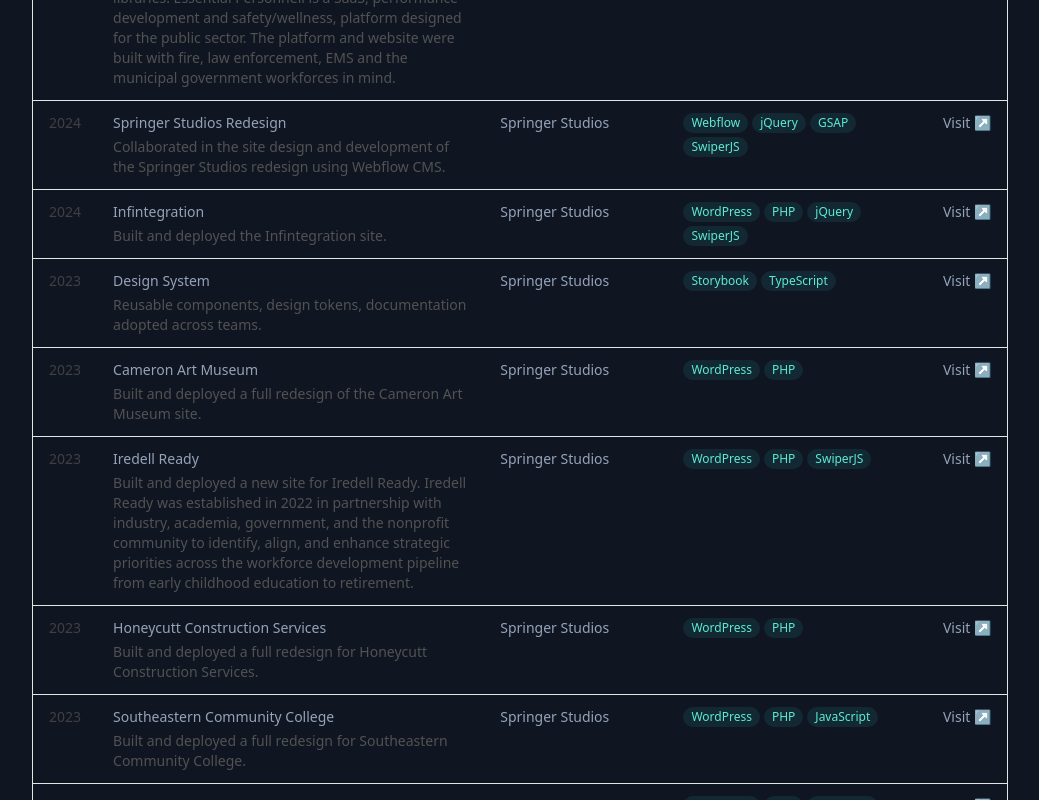
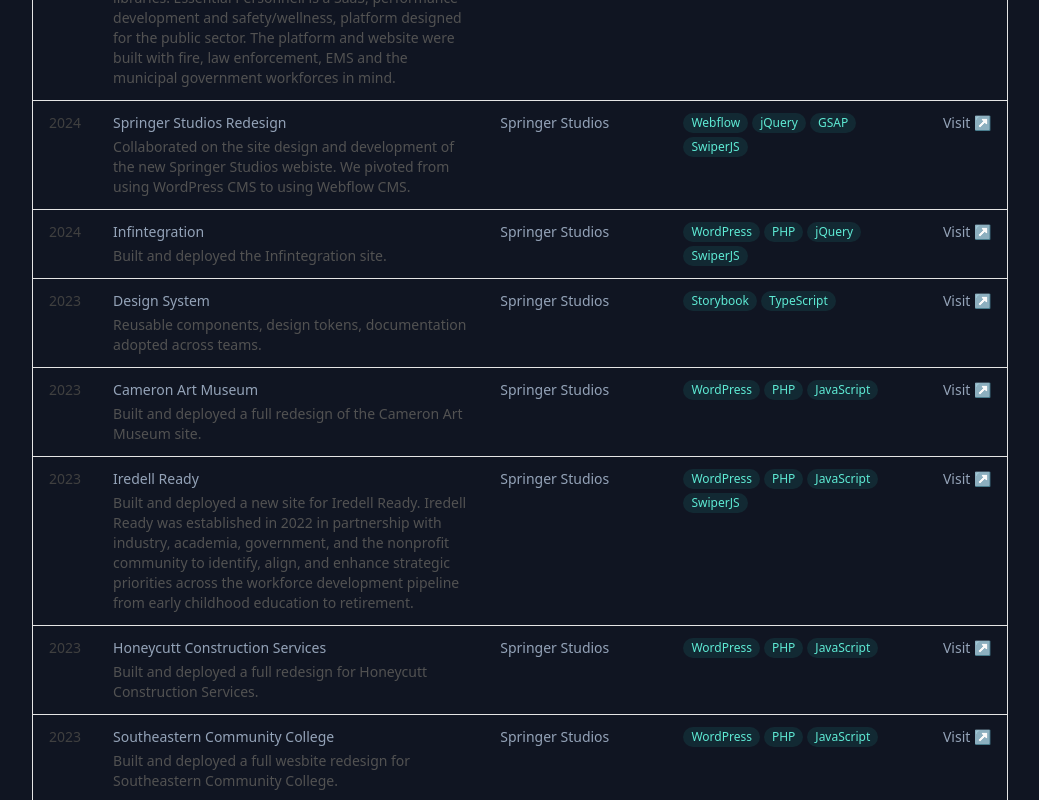
Before and after one commit to itsrichardhaar/Dev-Portfolio-II, a Next.js app: page /archive in a window 1280 px wide. Shown: the part 1500-2300 px from the top of the page, without its empty margins (120-1159 px from the left). Built offline with nearby package versions, Linux system fonts and the light colour scheme.

Commit message:
Update project tags

```diff
--- a/data/projects.ts
+++ b/data/projects.ts
@@ -118,7 +118,7 @@ export const projects: Project[] = [
     summary:
       "Built and deployed a full site redesign for Vance Granville Community College.",
     madeAt: "Springer Studios",
-    builtWith: ["WordPress", "PHP"],
+    builtWith: ["WordPress", "PHP", "JavaScript"],
     link: "https://www.vgcc.edu",
     featured: false
   },
@@ -129,7 +129,7 @@ export const projects: Project[] = [
     summary:
       "Version two of my dev portfolio site.",
     madeAt: "",
-    builtWith: ["React", "Styled Components"],
+    builtWith: ["React", "JavaScript", "Styled Components"],
     link: "https://www.richardhaar.com/",
     featured: false
   },
@@ -181,7 +181,7 @@ export const projects: Project[] = [
     title: "Springer Studios Redesign",
     year: 2024,
     summary:
-      "Collaborated in the site design and development of the Springer Studios redesign using Webflow CMS.",
+      "Collaborated on the site design and development of the new Springer Studios webiste. We pivoted from using WordPress CMS to using Webflow CMS.",
     madeAt: "Springer Studios",
     builtWith: ["Webflow", "jQuery", "GSAP", "SwiperJS"],
     link: "https://www.springerstudios.com",
@@ -205,7 +205,7 @@ export const projects: Project[] = [
     summary:
       "Built and deployed a full redesign of the Cameron Art Museum site.",
     madeAt: "Springer Studios",
-    builtWith: ["WordPress", "PHP"],
+    builtWith: ["WordPress", "PHP", "JavaScript"],
     link: "https://cameronartmuseum.org",
     featured: false
   },
@@ -216,7 +216,7 @@ export const projects: Project[] = [
     summary:
       "Built and deployed a new site for Iredell Ready. Iredell Ready was established in 2022 in partnership with industry, academia, government, and the nonprofit community to identify, align, and enhance strategic priorities across the workforce development pipeline from early childhood education to retirement.",
     madeAt: "Springer Studios",
-    builtWith: ["WordPress", "PHP", "SwiperJS"],
+    builtWith: ["WordPress", "PHP", "JavaScript", "SwiperJS"],
     link: "https://iredellready.com",
     featured: false
   },
@@ -227,7 +227,7 @@ export const projects: Project[] = [
     summary:
       "Built and deployed a full redesign for Honeycutt Construction Services.",
     madeAt: "Springer Studios",
-    builtWith: ["WordPress", "PHP"],
+    builtWith: ["WordPress", "PHP", "JavaScript"],
     link: "https://honeycuttcorp.com",
     featured: false
   },
@@ -236,7 +236,7 @@ export const projects: Project[] = [
     title: "Southeastern Community College",
     year: 2023,
     summary:
-      "Built and deployed a full redesign for Southeastern Community College.",
+      "Built and deployed a full wesbite redesign for Southeastern Community College.",
     madeAt: "Springer Studios",
     builtWith: ["WordPress", "PHP", "JavaScript"],
     link: "https://www.sccnc.edu",
@@ -270,7 +270,7 @@ export const projects: Project[] = [
     summary:
       "Built and deployed a full redesign for Durham Charter School.",
     madeAt: "Springer Studios",
-    builtWith: ["WordPress", "PHP"],
+    builtWith: ["WordPress", "PHP", "JavaScript"],
     link: "https://www.durhamcharter.org",
     featured: false
   },
@@ -293,7 +293,7 @@ export const projects: Project[] = [
     "Built and deployed a full redesign for James Sprunt Community College.",
   madeAt: "Springer Studios",
   builtWith: ["WordPress", "PHP", "JavaScript", "mySQL"],
-  link: "https://jamessprunt.edu", // update to the real URL if different
+  link: "https://jamessprunt.edu",
   featured: false,
 },
   {
```
